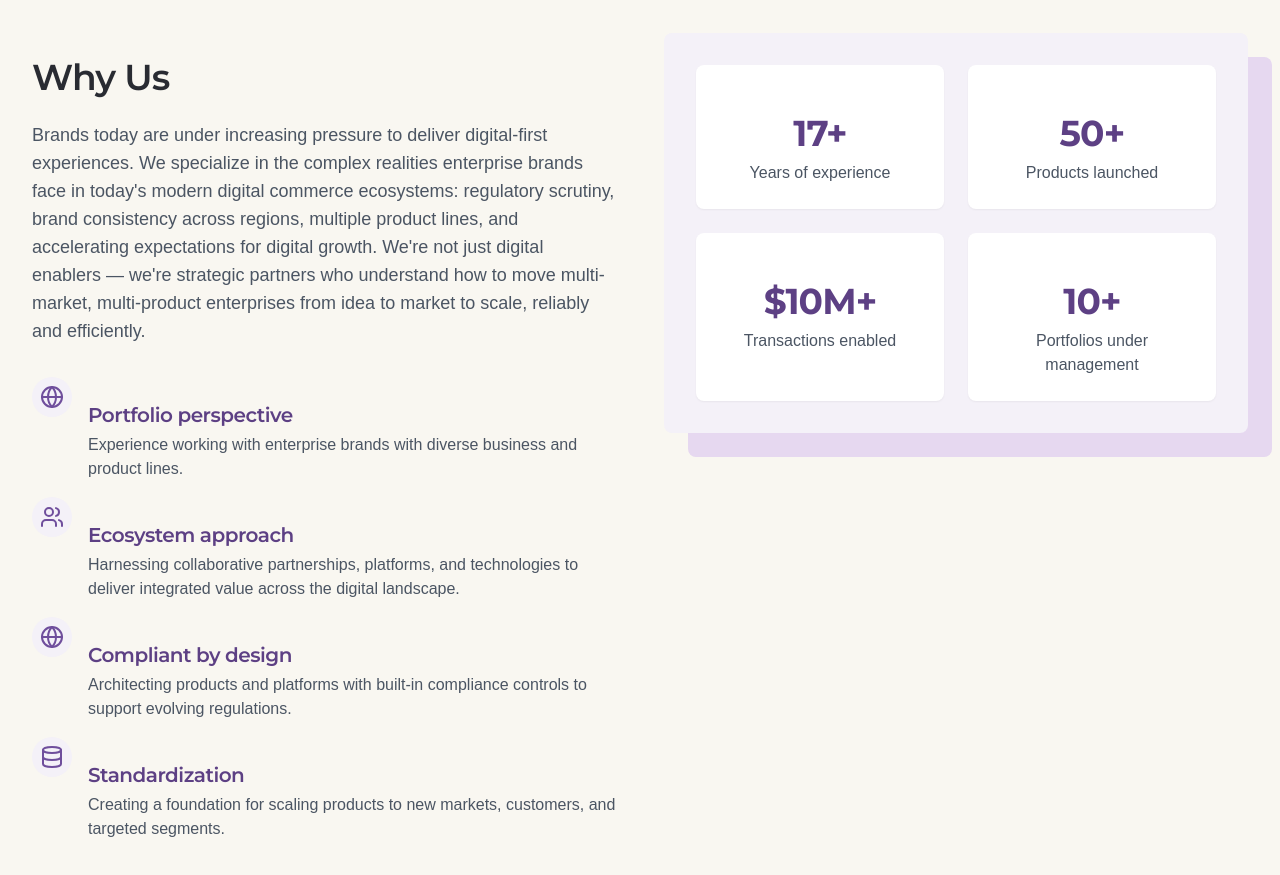
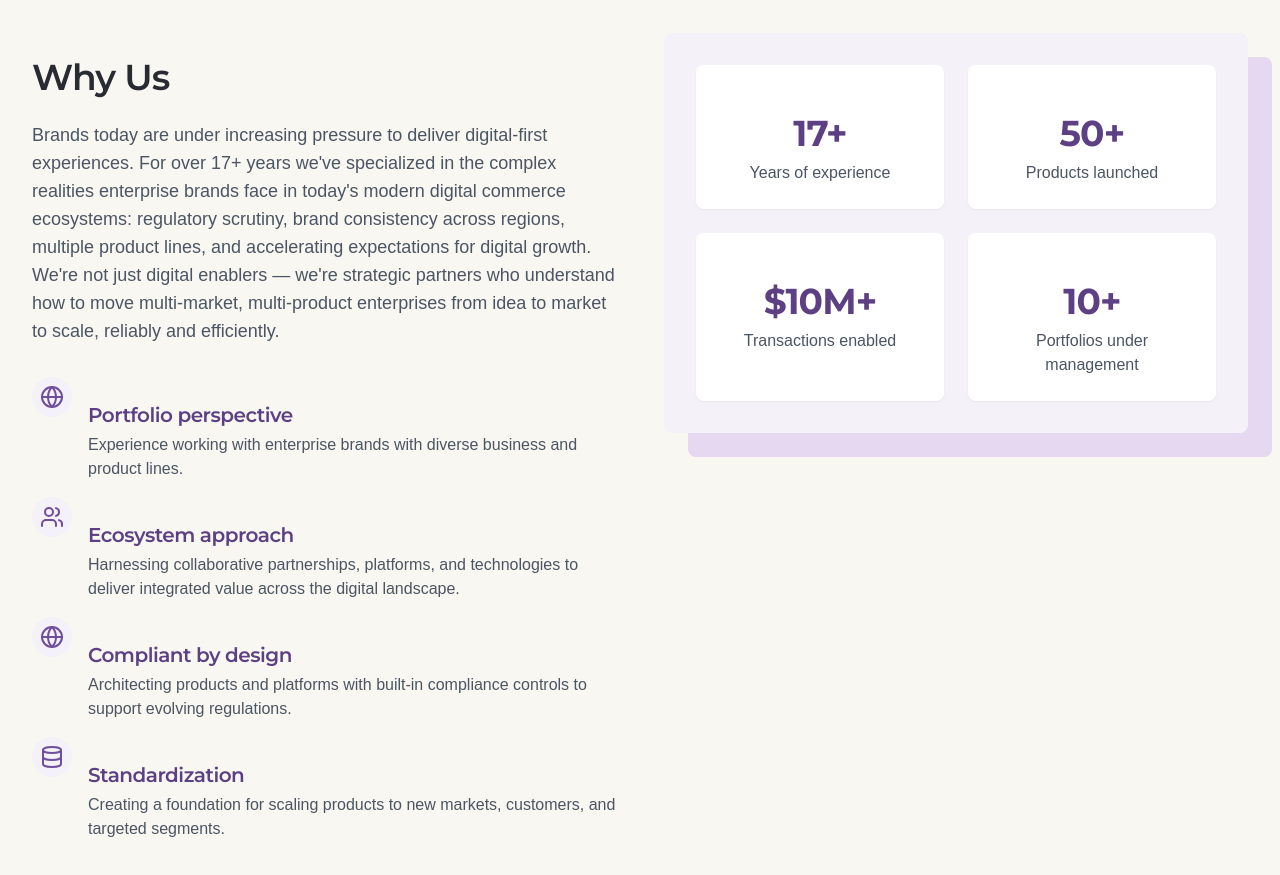
Before and after one commit to LemonHQ/service-site-central-30, a React (Vite) app: page / in a window 1280 px wide. Shown: the part 1100-1975 px from the top of the page. Built offline with nearby package versions, Linux system fonts and the light colour scheme.

Commit message:
why us copy

```diff
--- a/src/components/homepage/CompanyOverview.tsx
+++ b/src/components/homepage/CompanyOverview.tsx
@@ -93,7 +93,7 @@ const CompanyOverview: React.FC = () => {
             </h2>
             <p className="text-lg text-gray-600 mb-8">
               Brands today are under increasing pressure to deliver digital-first experiences.
-              We specialize in the complex realities enterprise brands face in today's modern digital commerce ecosystems: regulatory scrutiny, brand consistency across regions, multiple product lines, and accelerating expectations for digital growth. We're not just digital enablers — we're strategic partners who understand how to move multi-market, multi-product enterprises from idea to market to scale, reliably and efficiently.
+               For over 17+ years we've specialized in the complex realities enterprise brands face in today's modern digital commerce ecosystems: regulatory scrutiny, brand consistency across regions, multiple product lines, and accelerating expectations for digital growth. We're not just digital enablers — we're strategic partners who understand how to move multi-market, multi-product enterprises from idea to market to scale, reliably and efficiently.
             </p>
 
             <div className="space-y-4 mb-8">
```
